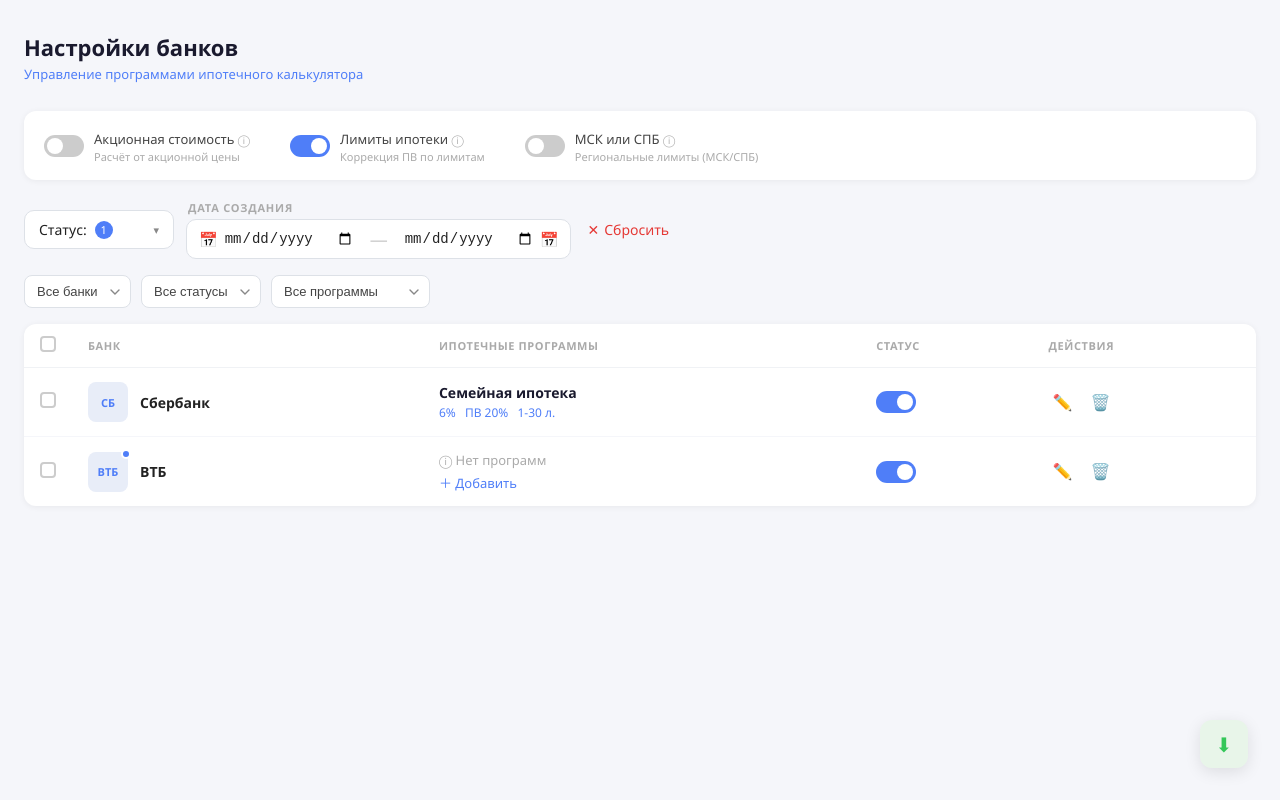
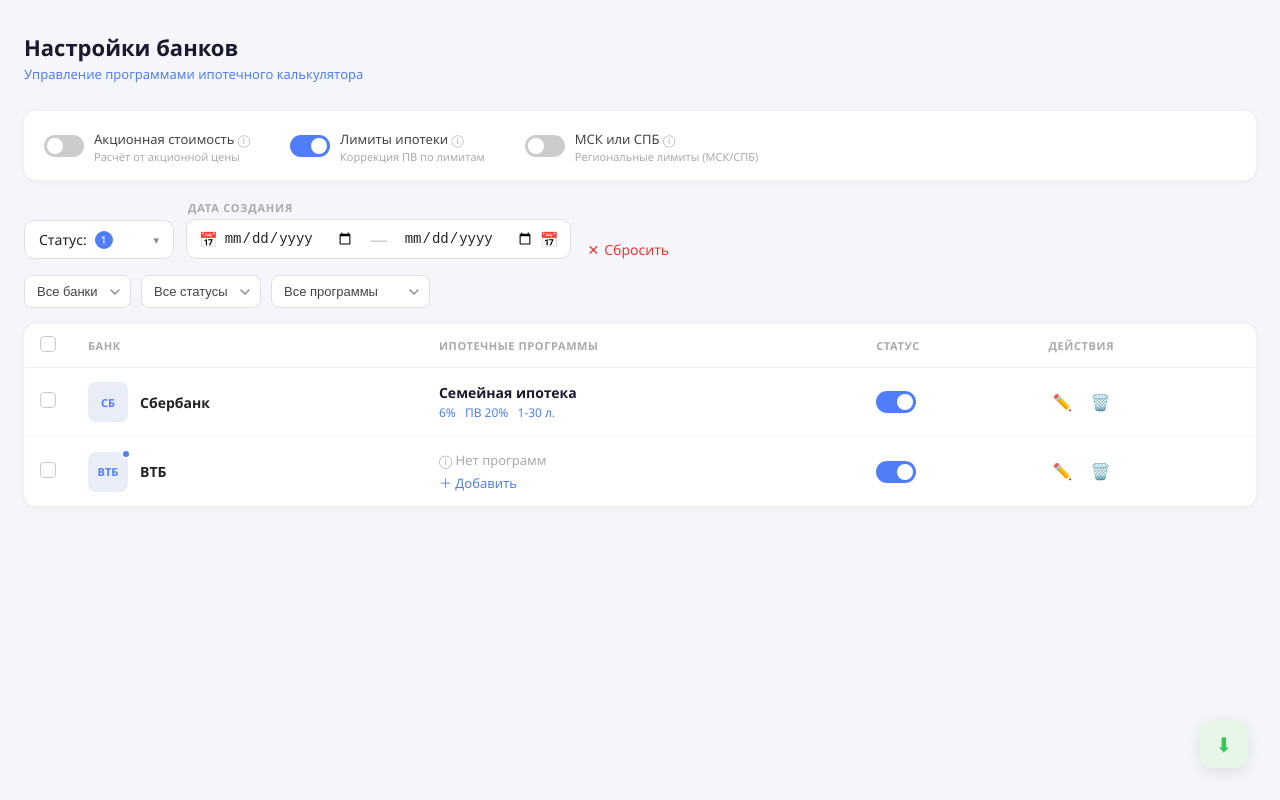
Before and after one commit to rosab0506/flexible_menu_test, a plain HTML site: page index.html in a window 1280 px wide. Drawn offline with Linux system fonts and the light colour scheme.

Commit message:
correct-search-section-style

```diff
--- a/index.html
+++ b/index.html
@@ -83,7 +83,7 @@
     /* ── FILTER BAR ── */
     .filter-bar {
       display: flex;
-      align-items: center;
+      align-items: flex-end;
       gap: 12px;
       margin-bottom: 16px;
       flex-wrap: wrap;
@@ -571,24 +571,40 @@
     .programs-empty .pe-icon { font-size: 32px; margin-bottom: 10px; }
 
     /* Checkbox table */
-    .tbl-cb {
+    .tbl-cb-wrap {
+      display: inline-flex;
+      align-items: center;
+      justify-content: center;
+      cursor: pointer;
+    }
+    .tbl-cb-wrap input {
+      position: absolute;
+      opacity: 0;
+      width: 0; height: 0;
+    }
+    .tbl-cb-box {
       width: 16px; height: 16px;
-      border: 2px solid #ccc;
+      border: 1.5px solid #c5cad3;
       border-radius: 4px;
-      cursor: pointer;
-      appearance: none;
-      -webkit-appearance: none;
+      background: #fff;
+      display: flex;
+      align-items: center;
+      justify-content: center;
       transition: border-color .15s, background .15s;
+      flex-shrink: 0;
     }
-    .tbl-cb:checked { background: #4f7ef8; border-color: #4f7ef8; }
-    .tbl-cb:checked::after {
-      content: '';
+    .tbl-cb-wrap input:checked + .tbl-cb-box {
+      background: #4f7ef8;
+      border-color: #4f7ef8;
+    }
+    .tbl-cb-box svg {
+      display: none;
+      width: 10px; height: 10px;
+    }
+    .tbl-cb-wrap input:checked + .tbl-cb-box svg {
       display: block;
-      width: 8px; height: 5px;
-      border-left: 2px solid #fff;
-      border-bottom: 2px solid #fff;
-      transform: rotate(-45deg) translate(2px, 1px);
     }
+    .tbl-cb-wrap:hover .tbl-cb-box { border-color: #4f7ef8; }
   </style>
 </head>
 <body>
@@ -714,7 +730,7 @@
     <table>
       <thead>
         <tr>
-          <th><input type="checkbox" class="tbl-cb"/></th>
+          <th><label class="tbl-cb-wrap"><input type="checkbox"/><span class="tbl-cb-box"><svg viewBox="0 0 10 8" fill="none" xmlns="http://www.w3.org/2000/svg"><path d="M1 4l3 3 5-6" stroke="#fff" stroke-width="1.6" stroke-linecap="round" stroke-linejoin="round"/></svg></span></label></th>
           <th>Банк</th>
           <th>Ипотечные программы</th>
           <th>Статус</th>
@@ -724,7 +740,7 @@
       <tbody>
         <!-- Row 1: Сбербанк -->
         <tr>
-          <td><input type="checkbox" class="tbl-cb"/></td>
+          <td><label class="tbl-cb-wrap"><input type="checkbox"/><span class="tbl-cb-box"><svg viewBox="0 0 10 8" fill="none" xmlns="http://www.w3.org/2000/svg"><path d="M1 4l3 3 5-6" stroke="#fff" stroke-width="1.6" stroke-linecap="round" stroke-linejoin="round"/></svg></span></label></td>
           <td>
             <div class="bank-cell">
               <div class="bank-logo">СБ</div>
@@ -755,7 +771,7 @@
 
         <!-- Row 2: ВТБ -->
         <tr>
-          <td><input type="checkbox" class="tbl-cb"/></td>
+          <td><label class="tbl-cb-wrap"><input type="checkbox"/><span class="tbl-cb-box"><svg viewBox="0 0 10 8" fill="none" xmlns="http://www.w3.org/2000/svg"><path d="M1 4l3 3 5-6" stroke="#fff" stroke-width="1.6" stroke-linecap="round" stroke-linejoin="round"/></svg></span></label></td>
           <td>
             <div class="bank-cell">
               <div class="bank-logo">
```
